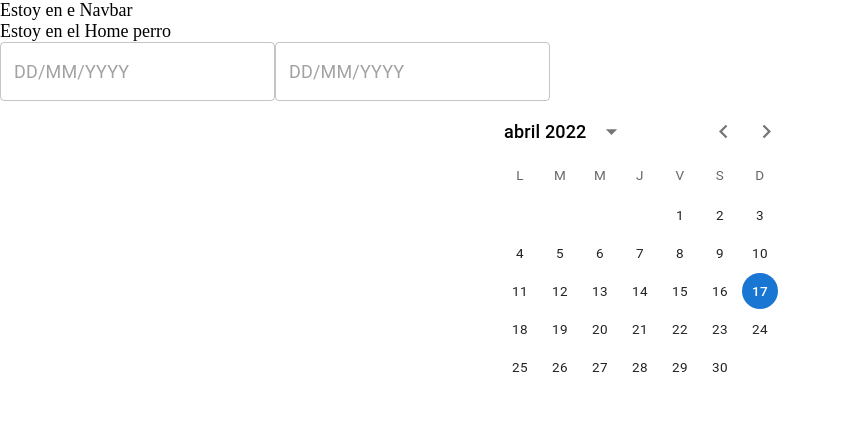
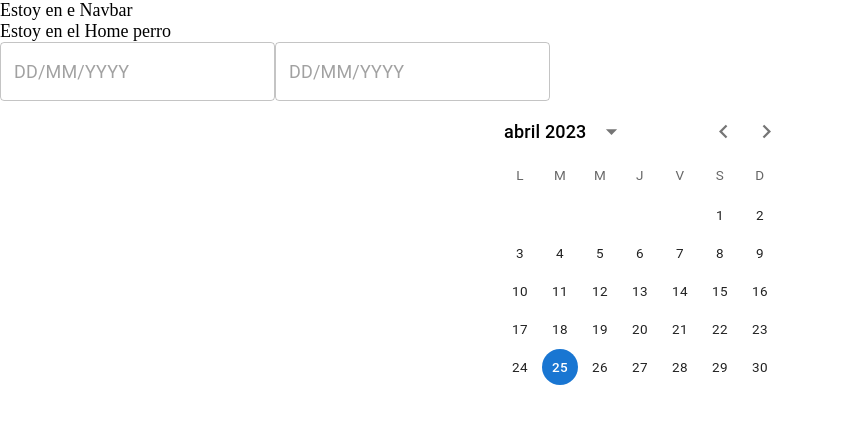
Before and after one commit to LeandroOnline/calendariolocal, a React (Vite) app in the folder client/: page / in a window 1280 px wide. Shown: the top 424 px of the page, without its empty margins (0-841 px from the left). Built offline with nearby package versions, Linux system fonts and the light colour scheme; no server answers.

Commit message:
feat: add Date.now to calendar

```diff
--- a/client/src/components/Calendar/Calendar.jsx
+++ b/client/src/components/Calendar/Calendar.jsx
@@ -3,7 +3,7 @@ import dayjs from "dayjs";
 import { useState } from "react";
 
 const Calendar = () => {
-  const [value, setValue] = useState(dayjs("2022-04-17"));
+  const [value, setValue] = useState(dayjs(Date.now()));
   return (
     <>
       <DateCalendar value={value} onChange={(newValue) => setValue(newValue)} />
```
